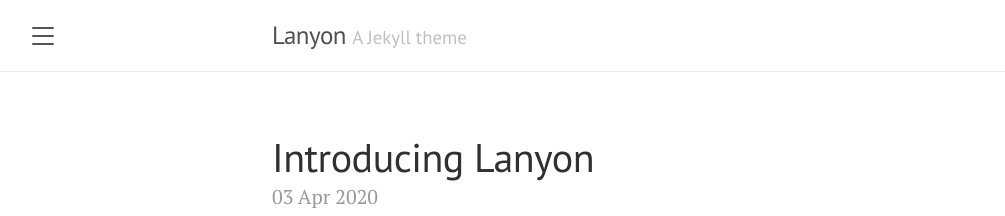
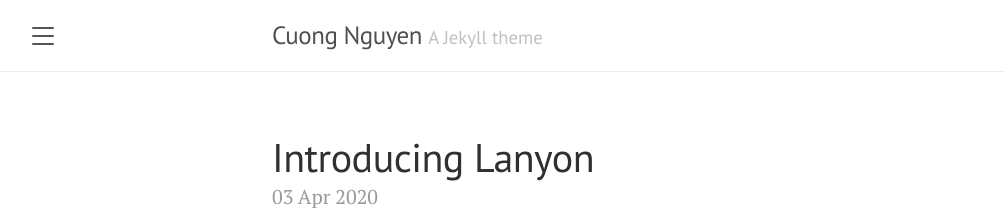
Before and after one commit to cuongqn/cuongqn.github.io, a Jekyll site: the page built from index.html, in a window 1280 px wide and 900 px high. Shown: the top 216 px of the window, without its empty margins (8-1013 px from the left). Built offline with Jekyll 4.4.1, drawn with Linux system fonts in a browser that asks for light colours; the list of posts is cut into pages by our own code.

Commit message:
new theme

```diff
--- a/_config.yml
+++ b/_config.yml
@@ -1,5 +1,5 @@
 # Setup
-title:               Lanyon
+title:               Cuong Nguyen
 tagline:             'A Jekyll theme'
 description:         'A reserved <a href="https://jekyllrb.com" target="_blank">Jekyll</a> theme that places the utmost gravity on content with a hidden drawer. Made by <a href="https://twitter.com/mdo" target="_blank">@mdo</a>.'
 url:                 https://cuongqn.github.io
@@ -9,9 +9,8 @@
 
 # About/contact
 author:
-  name:              Mark Otto
-  url:               https://twitter.com/mdo
-  email:             markdotto@gmail.com
+  name:              Cuong Nguyen
+  url:               https://twitter.com/cuong_qnguyen
 
 # Gems
 plugins:
```
